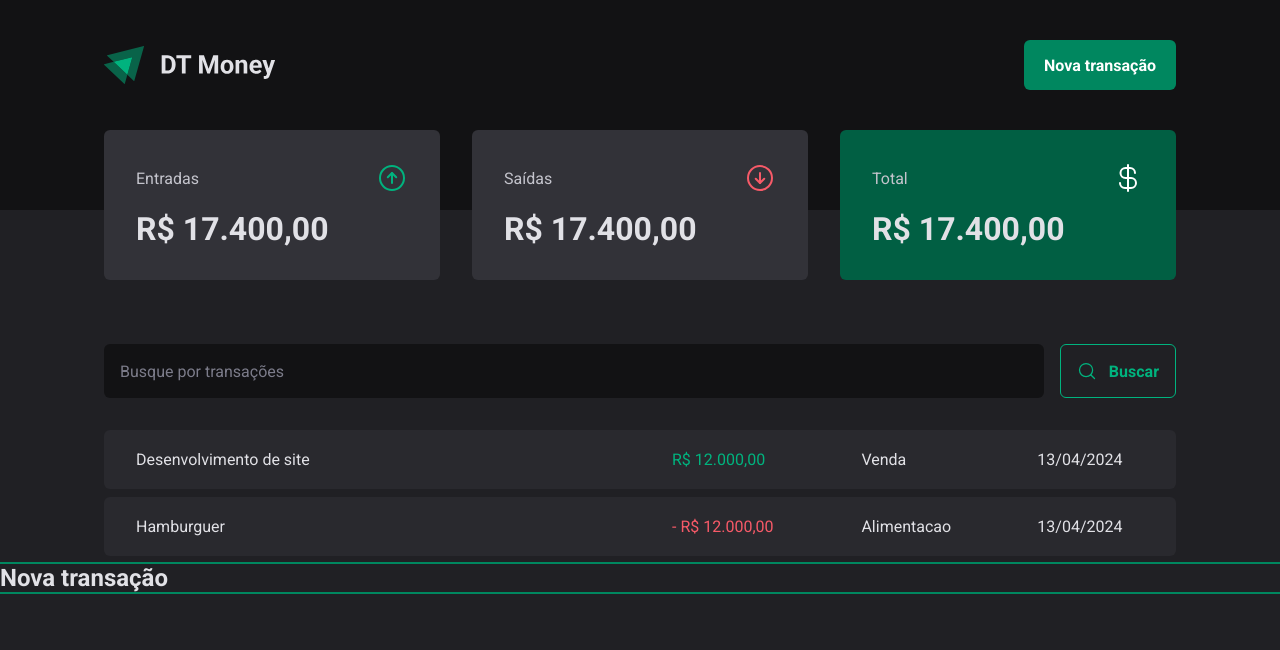
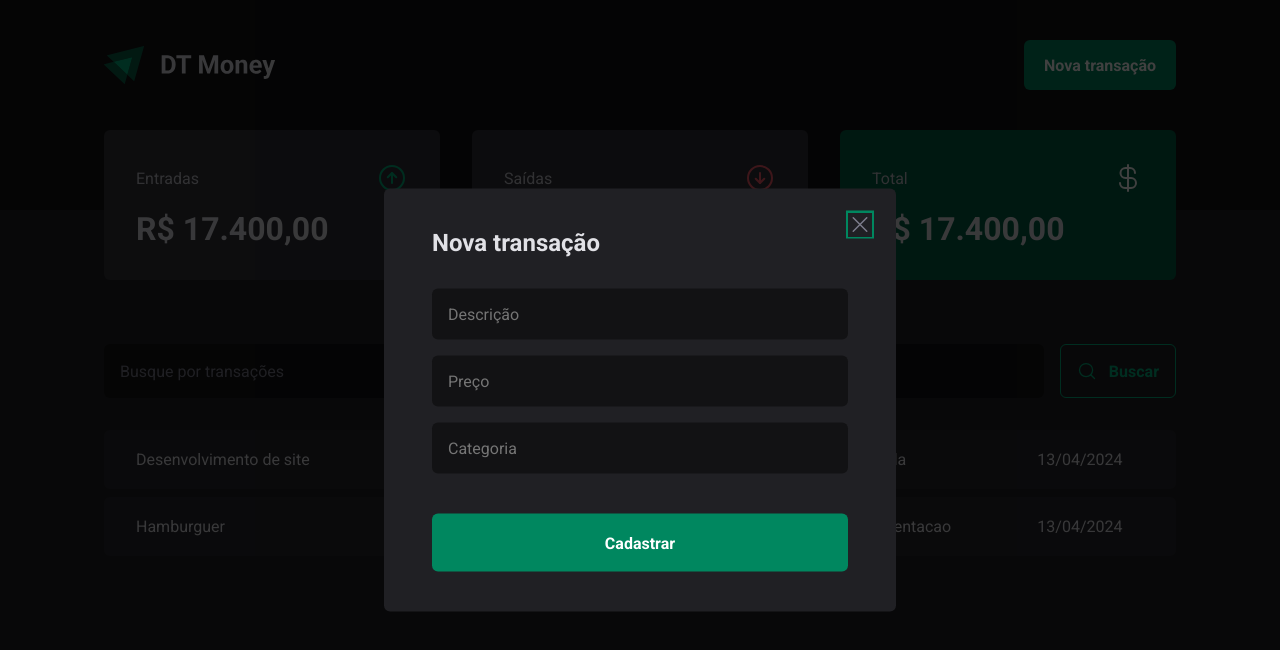
Before and after one commit to fabiobatoni/DT-money, a React (Vite) app: page / in a window 1280 px wide. Both pictures are taken after a click on the button "Nova transação". Shown: the top 650 px of the page. Built offline with nearby package versions, Linux system fonts and the light colour scheme.

Commit message:
component: NewTransactionModal: add style to modal
Add styling to the modal

Signed-off-by: fabiobatoni <fabio_batoni@hotmail.com>

```diff
--- a/src/components/Header/index.tsx
+++ b/src/components/Header/index.tsx
@@ -2,6 +2,7 @@
 import * as Dialog from '@radix-ui/react-dialog';
 
 import logoImg from '../../assets/logo.svg';
+import { NewTransactionModal } from "../NewTransactionModal";
 
 export function Header() {
   return(
@@ -14,15 +15,7 @@
             <NewTransactionButton>Nova transação</NewTransactionButton>
           </Dialog.Trigger>
 
-          <Dialog.Portal>
-              <Dialog.Overlay />
-
-              <Dialog.Content>
-                <Dialog.Title>Nova transação</Dialog.Title>
-
-
-              </Dialog.Content>
-            </Dialog.Portal>
+          <NewTransactionModal />
         </Dialog.Root>
       </HeaderContent>
     </HeaderContainer>
--- /dev/null
+++ b/src/components/NewTransactionModal/index.tsx
@@ -0,0 +1,30 @@
+import * as Dialog from '@radix-ui/react-dialog';
+import { CloseButton, Content, Overlay } from './styles';
+import { X } from 'phosphor-react';
+
+export function NewTransactionModal() {
+  return(
+    <Dialog.Portal>
+      <Overlay />
+
+      <Content>
+        <Dialog.Title>Nova transação</Dialog.Title>
+
+        <CloseButton>
+          <X size={24}/>
+        </CloseButton>
+
+        <form action="">
+          <input type="text" placeholder='Descrição' required/>
+          <input type="number" placeholder='Preço' required/>
+          <input type="text" placeholder='Categoria' required/>
+
+          <button type='submit'>
+            Cadastrar
+          </button>
+        </form>
+
+      </Content>
+    </Dialog.Portal>
+  )
+}
--- /dev/null
+++ b/src/components/NewTransactionModal/styles.ts
@@ -0,0 +1,72 @@
+import styled from "styled-components";
+import * as Dialog from '@radix-ui/react-dialog';
+
+export const Overlay = styled(Dialog.Overlay)`
+  position: fixed;
+  width: 100vw;
+  height: 100vh;
+  inset: 0;
+  background: rgba(0, 0, 0, 0.75);
+`;
+
+
+export const Content = styled(Dialog.Content)`
+  min-width: 32rem;
+  border-radius: 6px;
+  padding: 2.5rem 3rem;
+  background: ${props => props.theme['gray-800']};
+
+  position: fixed;
+  top: 50%;
+  left: 50%;
+  transform: translate(-50%, -50%);
+
+  form {
+    margin-top: 2rem;
+
+    display: flex;
+    flex-direction: column;
+    gap: 1rem;
+
+    input {
+      border-radius: 6px;
+      border: 0;
+      background: ${props => props.theme['gray-900']};
+      color: ${props => props.theme['gray-300']};
+      padding: 1rem;
+
+      &::placeholder {
+        ${props => props.theme['gray-500']};
+      }
+    }
+
+    button[type="submit"] {
+      height: 58px;
+      border: 0;
+      background: ${props => props.theme['green-500']};
+      color: ${props => props.theme['white']};
+      font-weight: bold;
+      padding: 0 1.25rem;
+      border-radius: 6px;
+      margin-top: 1.5rem;
+      cursor: pointer;
+
+      &:hover {
+        background: ${props => props.theme['green-700']};
+        transition: background-color 0.2s;
+      }
+    }
+  }
+
+`;
+
+export const CloseButton = styled(Dialog.Close)`
+  position: absolute;
+  background: transparent;
+  border: 0;
+  top: 1.5rem;
+  right: 1.5rem;
+  line-height: 0;
+  cursor: pointer;
+  color: ${props => props.theme['gray-500']};
+`;
```
